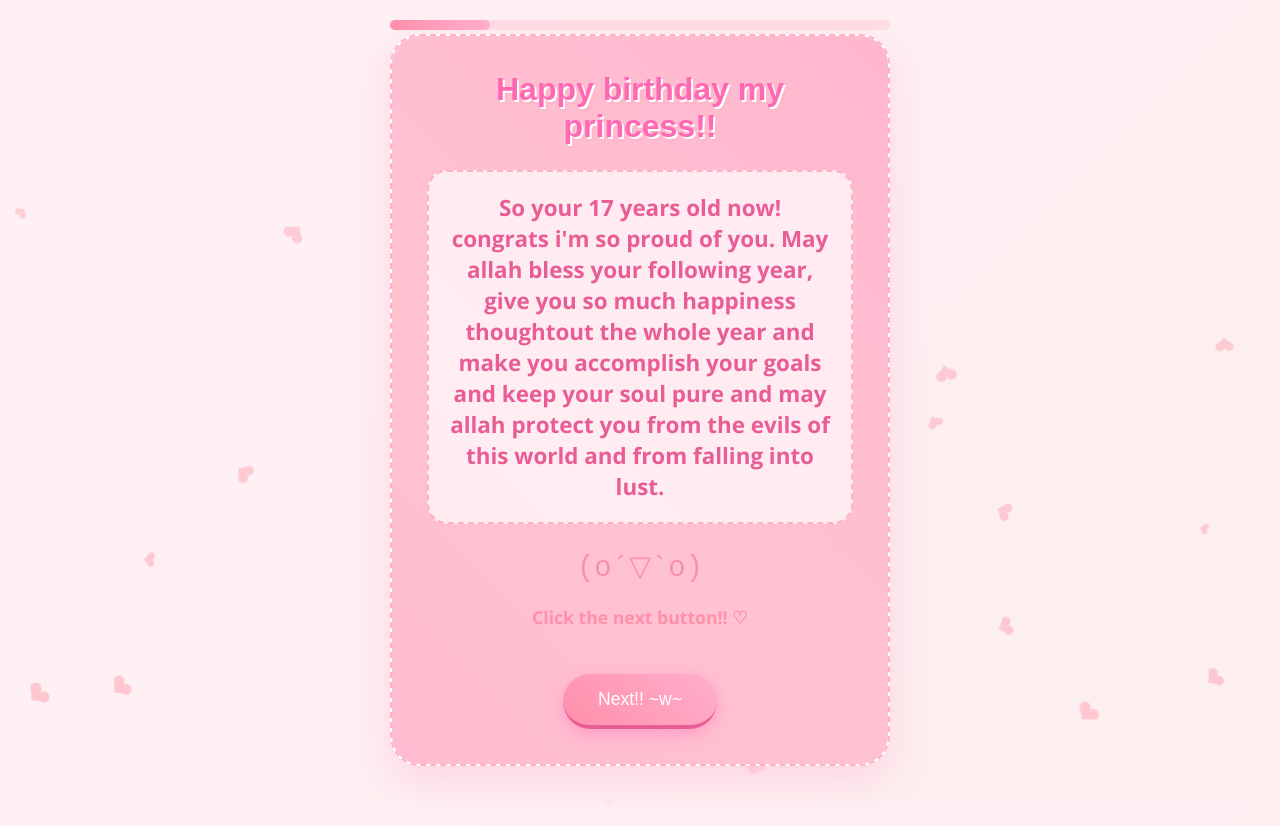
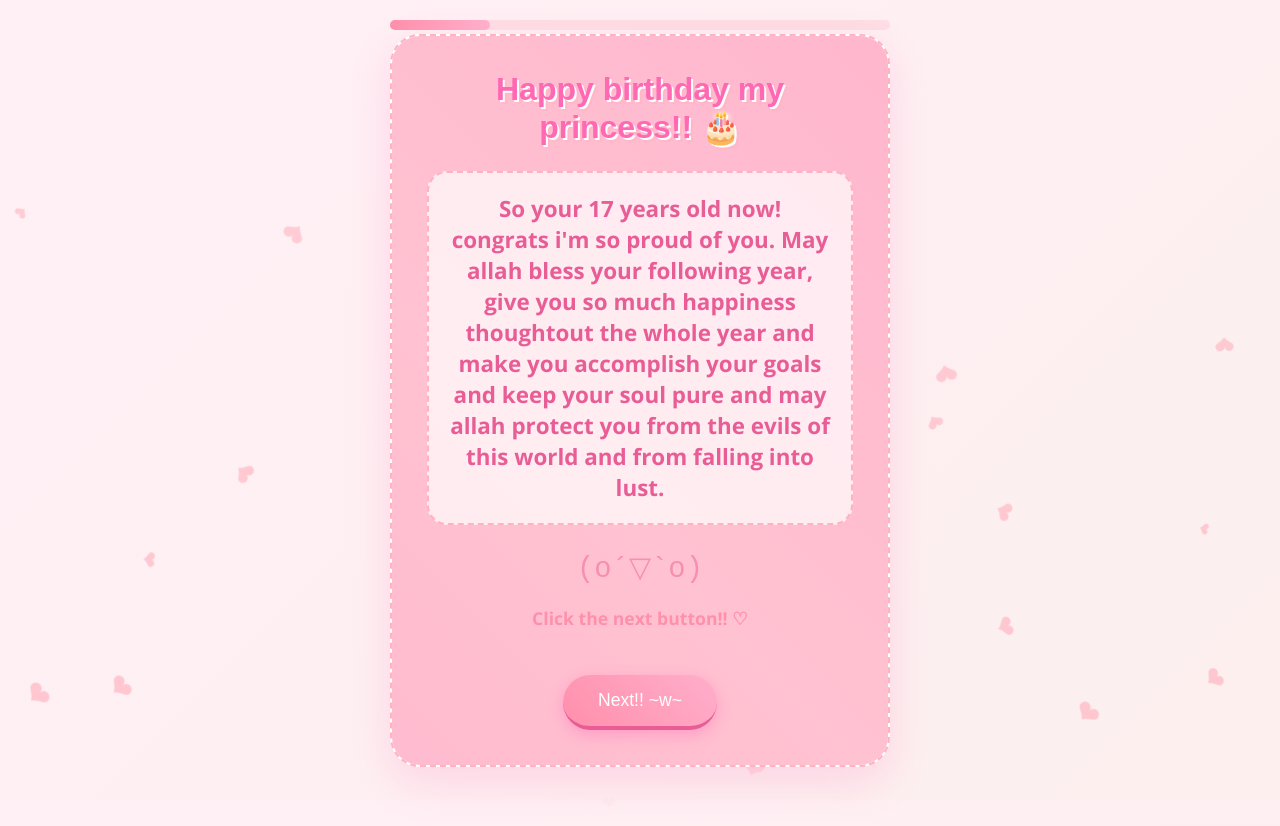
Before and after one commit to Bolt2/finale2, a plain HTML site: page index.html in a window 1280 px wide. Drawn offline with nearby package versions, Linux system fonts and the light colour scheme; a web font is replaced by a local one.

Commit message:
Update index.html

```diff
--- a/index.html
+++ b/index.html
@@ -430,13 +430,13 @@
             const messages = [
                 {
                     card: {
-                        heading: "Happy birthday my princess!!",
+                        heading: "Happy birthday my princess!! 🎂",
                         sub: "So your 17 years old now! congrats i'm so proud of you. May allah bless your following year, give you so much happiness thoughtout the whole year and make you accomplish your goals and keep your soul pure and may allah protect you from the evils of this world and from falling into lust.",
                         emote: "(o´▽`o)",
                         image: "",
                     },
                     screenshot: {
-                        heading: "Inshallah us in future :3",
+                        heading: "Inshallah us in future 💘",
                         sub: "The path of darkness that once devoured me was outshined by the brightness for your soul.",
                         emote: "(´♡‿♡)",
                         image: "me1.jpg",
@@ -445,12 +445,12 @@
                 {
                     card: {
                         heading: "Thank you so much for being with me... ",
-                        sub: "You listened to me, you understood me, you didn't judge me. all you did was show kindness to me. i'm so greatful for that. I was once scared of everything and my heart locked itself from feeling any emotion. But now that your light entered my heart i feel at easy and my heart is slowly but surely opening it self.",
+                        sub: "You listened to me, you understood me, you didn't judge me. All you did was show kindness to me. I'm so greatful for that, i was once scared of opening up and my heart locked itself from feeling any emotion. But now that your light entered my heart i feel at easy and my heart is slowly but surely opening it self.",
                         emote: "(ﾉ´ヮ`)ﾉ*:･ﾟ✧",
                         image: "",
                     },
                     screenshot: {
-                        heading: "We look cute don't we? >_<",
+                        heading: "We look cute don't we? 🙂‍↕️ ",
                         sub: "You are not just my support… you are the core of my strength.",
                         emote: "(´♡‿♡)",
                         image: "me2.jpg",
@@ -464,7 +464,7 @@
                         image: "",
                     },
                     screenshot: {
-                        heading: "Prince and princess :p",
+                        heading: "Prince and princess 🥺",
                         sub: "This armor hides my scars, but not the kindness you showed me.",
                         emote: "(´♡‿♡)",
                         image: "me3.jpg",
@@ -478,7 +478,7 @@
                         image: "",
                     },
                     screenshot: {
-                        heading: "Cutest duo??",
+                        heading: "Cutest duo?? 💝",
                         sub: "Even a blade like me can be softened by an angel like you",
                         emote: "(´♡‿♡)",
                         image: "me4.jpg",
```
